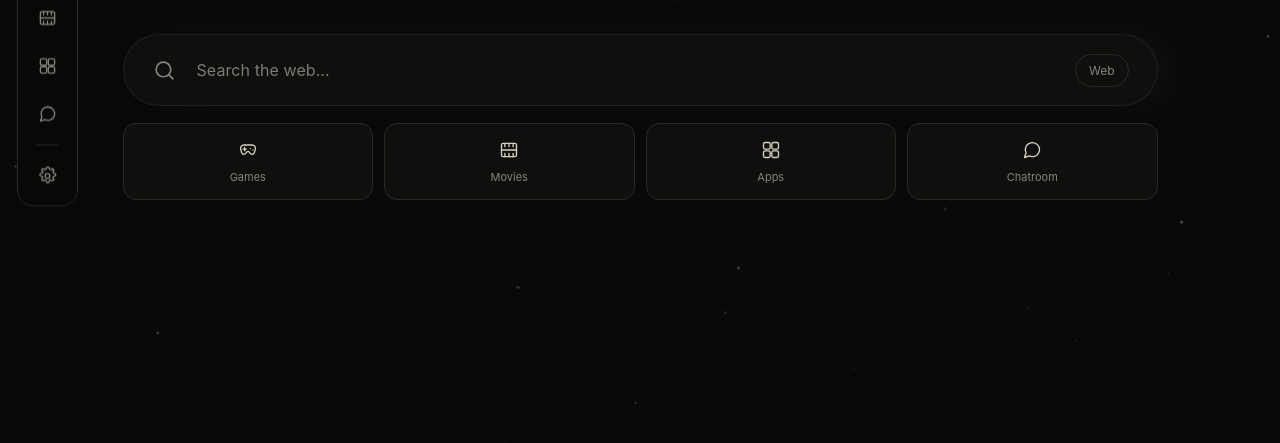
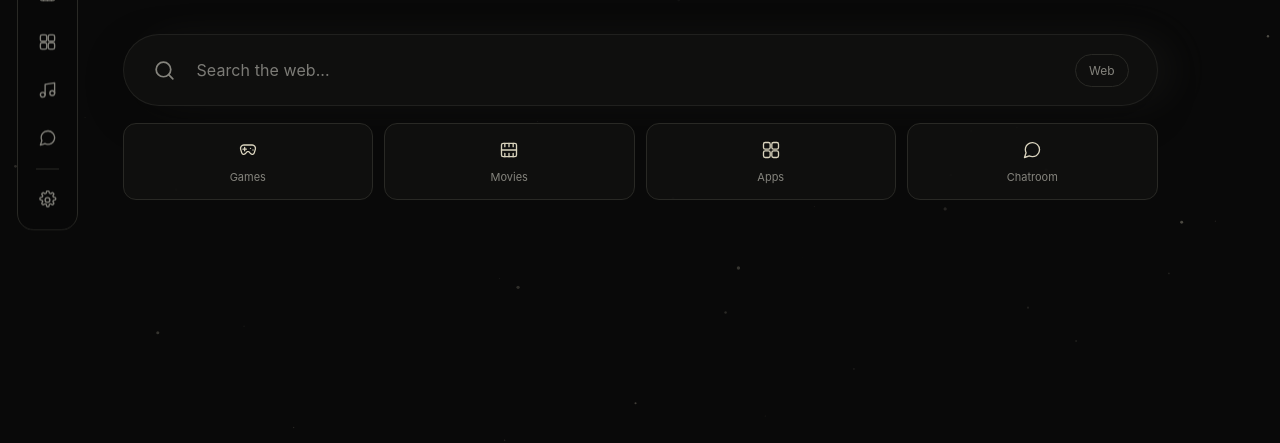
Before and after one commit to Bluudud1337/MoonStone, a plain HTML site: page index.html in a window 1280 px wide. Shown: the part 351-794 px from the top of the page. Drawn offline with Linux system fonts and the light colour scheme.

Commit message:
Add Music to MoonStone navigation

```diff
--- a/index.html
+++ b/index.html
@@ -1003,6 +1003,9 @@ body.compact-bookmarks .bookmark{min-height:58px;padding:8px 6px;gap:6px}body.co
   <a class="side-link" href="apps.html" aria-label="Apps" title="Apps">
     <svg viewBox="0 0 24 24"><rect x="3" y="3" width="8" height="8" rx="2"/><rect x="13" y="3" width="8" height="8" rx="2"/><rect x="3" y="13" width="8" height="8" rx="2"/><rect x="13" y="13" width="8" height="8" rx="2"/></svg>
   </a>
+  <a class="side-link" href="music.html" aria-label="Music" title="Music">
+    <svg viewBox="0 0 24 24"><path d="M9 18V5l12-2v13"/><circle cx="6" cy="18" r="3"/><circle cx="18" cy="16" r="3"/></svg>
+  </a>
   <a class="side-link" href="chatroom.html" aria-label="Chatroom" title="Chatroom">
     <svg viewBox="0 0 24 24"><path d="M21 11.5a8.4 8.4 0 0 1-.9 3.8 8.5 8.5 0 0 1-7.6 4.7 8.4 8.4 0 0 1-3.8-.9L3 21l1.9-5.7a8.4 8.4 0 0 1-.9-3.8A8.5 8.5 0 0 1 8.7 4a8.4 8.4 0 0 1 3.8-.9h.5a8.5 8.5 0 0 1 8 8z"/></svg>
   </a>
```
